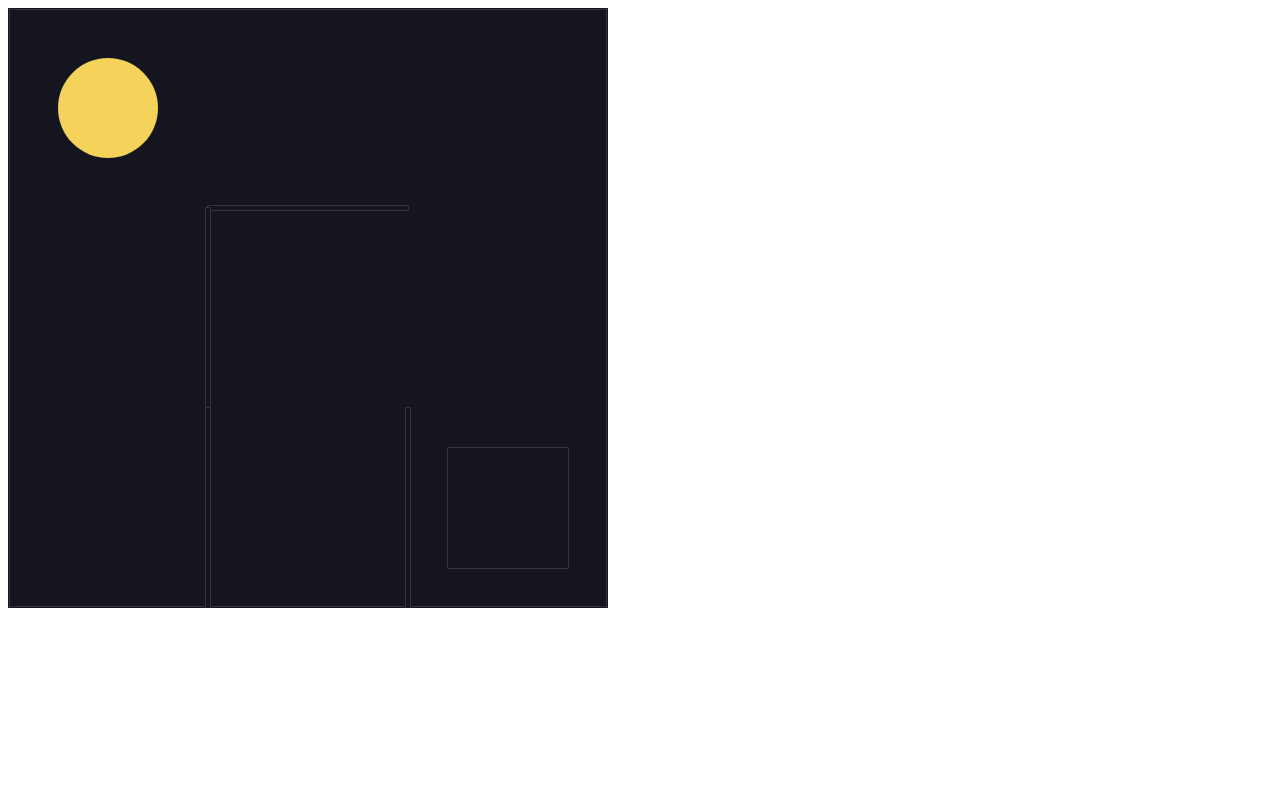
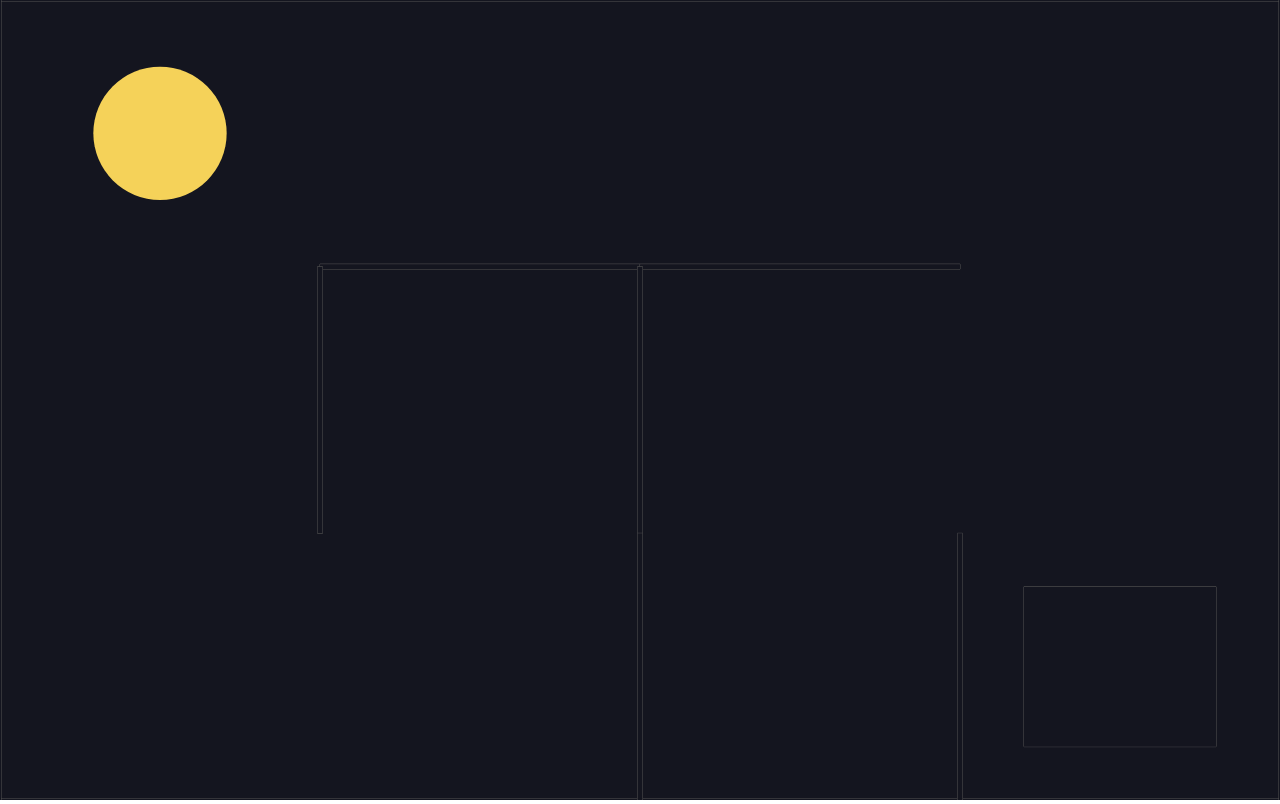
Before and after one commit to OzanYasin/JavaScript-Projects, a plain HTML site: page maze-game/index.html in a window 1280 px wide. Drawn offline with nearby package versions, Linux system fonts and the light colour scheme.

Commit message:
maze-game app / unitLength & cells refactored

```diff
--- a/maze-game/index.html
+++ b/maze-game/index.html
@@ -10,6 +10,7 @@
       crossorigin="anonymous"
       referrerpolicy="no-referrer"
     ></script>
+    <link rel="stylesheet" href="style.css" />
     <title>Maze App</title>
   </head>
   <body>
--- a/maze-game/index.js
+++ b/maze-game/index.js
@@ -15,10 +15,14 @@
 
 const { World, Engine, Runner, Render, Bodies, Body, Events } = Matter;
 
+const cellsHorizontal = 4;
+const cellsVertical = 3;
 const cells = 3;
-const width = 600;
-const height = width;
-const unitLength = width / cells;
+const width = window.innerWidth;
+const height = window.innerHeight;
+
+const unitLengthX = width / cellsHorizontal;
+const unitLengthY = height / cellsVertical;
 
 const engine = Engine.create();
 engine.world.gravity.y = 0;
@@ -74,26 +78,26 @@ const shuffle = (arr) => {
   return arr;
 };
 
-const grid = Array(cells) // if we ever wanted to add more row, change that value
+const grid = Array(cellsVertical) // if we ever wanted to add more row, change that value
   .fill(null)
-  .map(() => Array(cells).fill(false)); // if we ever wanted to add more columns, change that value
+  .map(() => Array(cellsHorizontal).fill(false)); // if we ever wanted to add more columns, change that value
 
 // verticals
 // [[false, false][(false, false)][(false, false)]];
 
-const verticals = Array(cells)
+const verticals = Array(cellsVertical)
   .fill(null)
-  .map(() => Array(cells - 1).fill(false));
+  .map(() => Array(cellsHorizontal - 1).fill(false));
 
 // horizontals
 // [[false, false, false][(false, false, false)]];
 
-const horizontals = Array(cells - 1)
+const horizontals = Array(cellsVertical - 1)
   .fill(null)
-  .map(() => Array(cells).fill(false));
+  .map(() => Array(cellsHorizontal).fill(false));
 
-const startRow = Math.floor(Math.random() * cells);
-const startColumn = Math.floor(Math.random() * cells);
+const startRow = Math.floor(Math.random() * cellsVertical);
+const startColumn = Math.floor(Math.random() * cellsHorizontal);
 
 const recurse = (row, column) => {
   // If I have visited the cell at [row, column] then return
@@ -119,9 +123,9 @@ const recurse = (row, column) => {
     // Check if that neighbor is out of bounds
     if (
       nextRow < 0 ||
-      nextRow >= cells ||
+      nextRow >= cellsVertical ||
       nextColumn < 0 ||
-      nextColumn >= cells
+      nextColumn >= cellsHorizontal
     ) {
       // continue key word means don't leave this for loop, just don't do anything else current iteration of the current step.
       continue;
@@ -159,9 +163,9 @@ horizontals.forEach((row, rowIndex) => {
     // x coordinate: columnIndex * unitLength + unitLength / 2;
     // y coordinate: rowIndex * unitLength + unitLength;
     const wall = Bodies.rectangle(
-      columnIndex * unitLength + unitLength / 2,
-      rowIndex * unitLength + unitLength,
-      unitLength,
+      columnIndex * unitLengthX + unitLengthX / 2,
+      rowIndex * unitLengthY + unitLengthY,
+      unitLengthX,
       5,
       { isStatic: true, label: 'wall' }
     );
@@ -179,10 +183,10 @@ verticals.forEach((row, rowIndex) => {
     // x coordinate: rowIndex * unitLength + unitLength;
     // y coordinate: columnIndex * unitLength + unitLength / 2;
     const wall = Bodies.rectangle(
-      columnIndex * unitLength + unitLength,
-      rowIndex * unitLength + unitLength / 2,
+      columnIndex * unitLengthX + unitLengthX,
+      rowIndex * unitLengthY + unitLengthY / 2,
       5,
-      unitLength,
+      unitLengthY,
       { isStatic: true, label: 'wall' }
     );
 
@@ -191,10 +195,10 @@ verticals.forEach((row, rowIndex) => {
 });
 
 const goal = Bodies.rectangle(
-  width - unitLength / 2,
-  height - unitLength / 2,
-  unitLength * 0.6,
-  unitLength * 0.6,
+  width - unitLengthX / 2,
+  height - unitLengthY / 2,
+  unitLengthX * 0.6,
+  unitLengthY * 0.6,
   {
     isStatic: true,
     label: 'goal',
@@ -204,8 +208,8 @@ const goal = Bodies.rectangle(
 World.add(world, goal);
 
 // Ball
-
-const ball = Bodies.circle(unitLength / 2, unitLength / 2, unitLength / 4, {
+const ballRadius = Math.min(unitLengthX, unitLengthY) / 4;
+const ball = Bodies.circle(unitLengthX / 2, unitLengthY / 2, ballRadius, {
   label: 'ball',
 });
 World.add(world, ball);
--- a/maze-game/style.css
+++ b/maze-game/style.css
@@ -0,0 +1,3 @@
+body {
+  margin: 0;
+}
```
